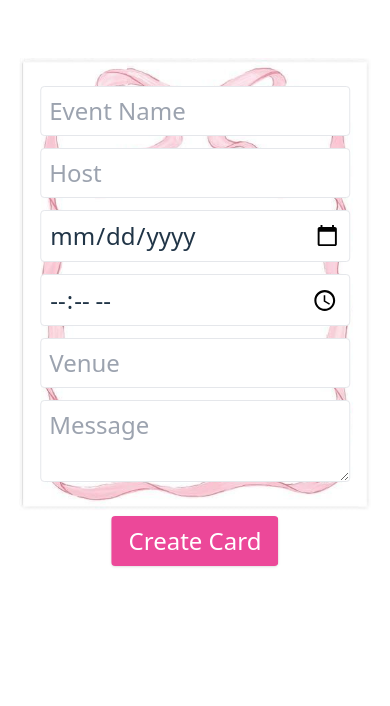
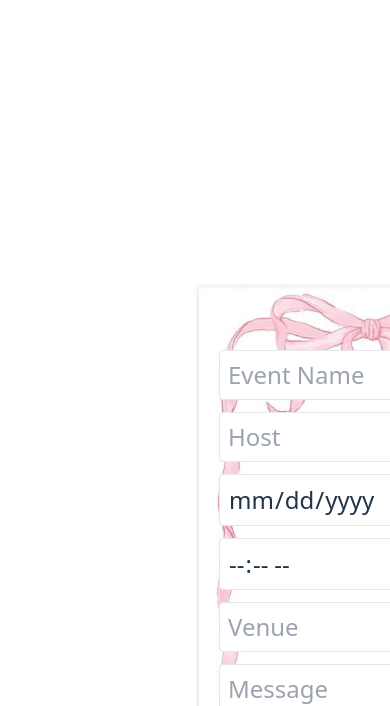
Before and after one commit to Sumisha125/digital-invitation, a React (Vite) app: page / in a window 390 px wide. Shown: the part 138-844 px from the top of the page. Built offline with nearby package versions, Linux system fonts and the light colour scheme.

Commit message:
fix: make invitation and form responsive on all screens

```diff
--- a/src/Form.jsx
+++ b/src/Form.jsx
@@ -7,12 +7,12 @@ function Form({ formData, onChange, setShowCard }) {
       <img
         src={formbg}
         alt="background"
-        className="absolute left-1/2 top-1/2 transform -translate-x-1/2 -translate-y-1/2 w-[90%] sm:w-[70%] md:w-[50%] lg:w-[35%] h-auto"
+        className="absolute left-1/2 top-1/2 transform-translate-x-1/2 transform-translate-y-1/2 w-[90%] sm:w-[70%] md:w-[50%] lg:w-[35%] h-auto"
       />
 
       <form
         onSubmit={(e) => e.preventDefault()} // prevent submit for demo
-        className="absolute top-[55%] left-1/2 max-w-md w-11/12 bg-opacity-90 p-6  transform -translate-x-1/2 -translate-y-1/2"
+        className="absolute top-[55%] left-1/2 max-w-md w-11/12 bg-opacity-90 p-6 transform-translate-x-1/2 transform-translate-y-1/2"
       >
         <input
           type="text"
```
